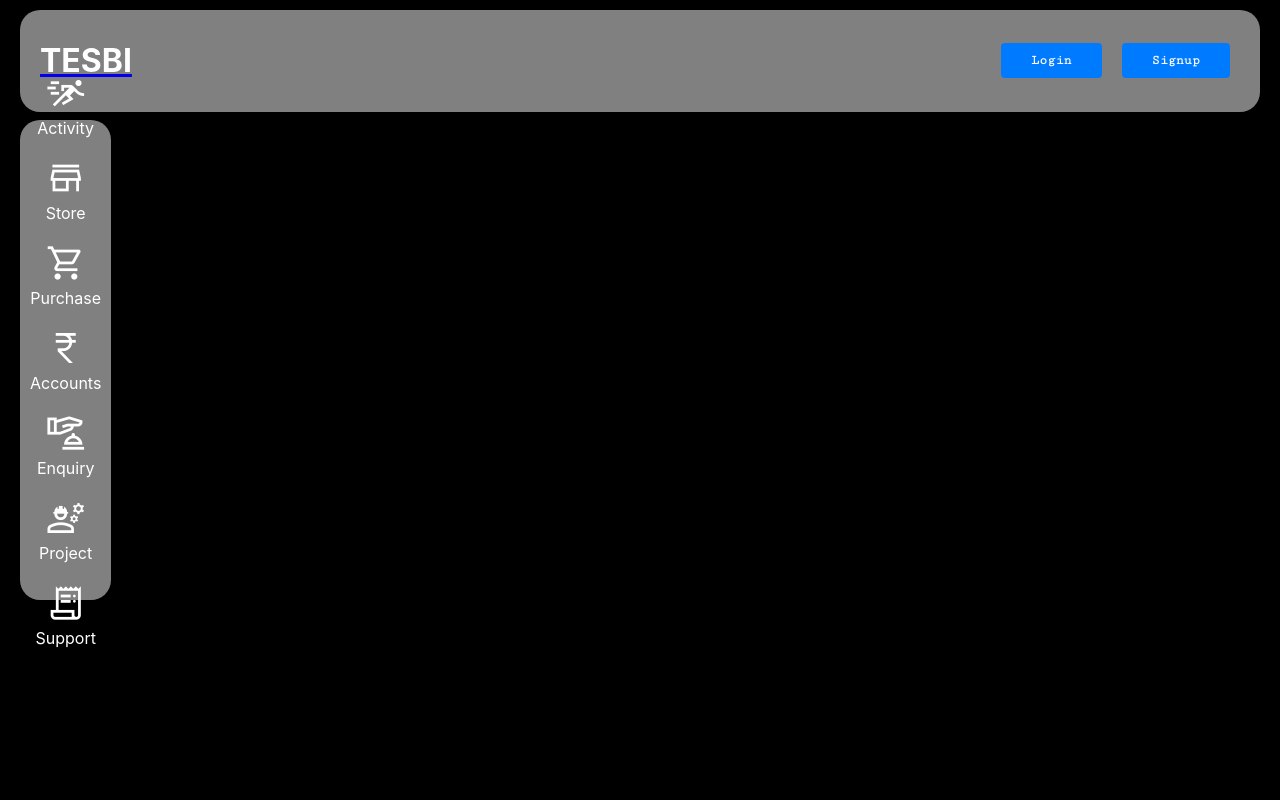
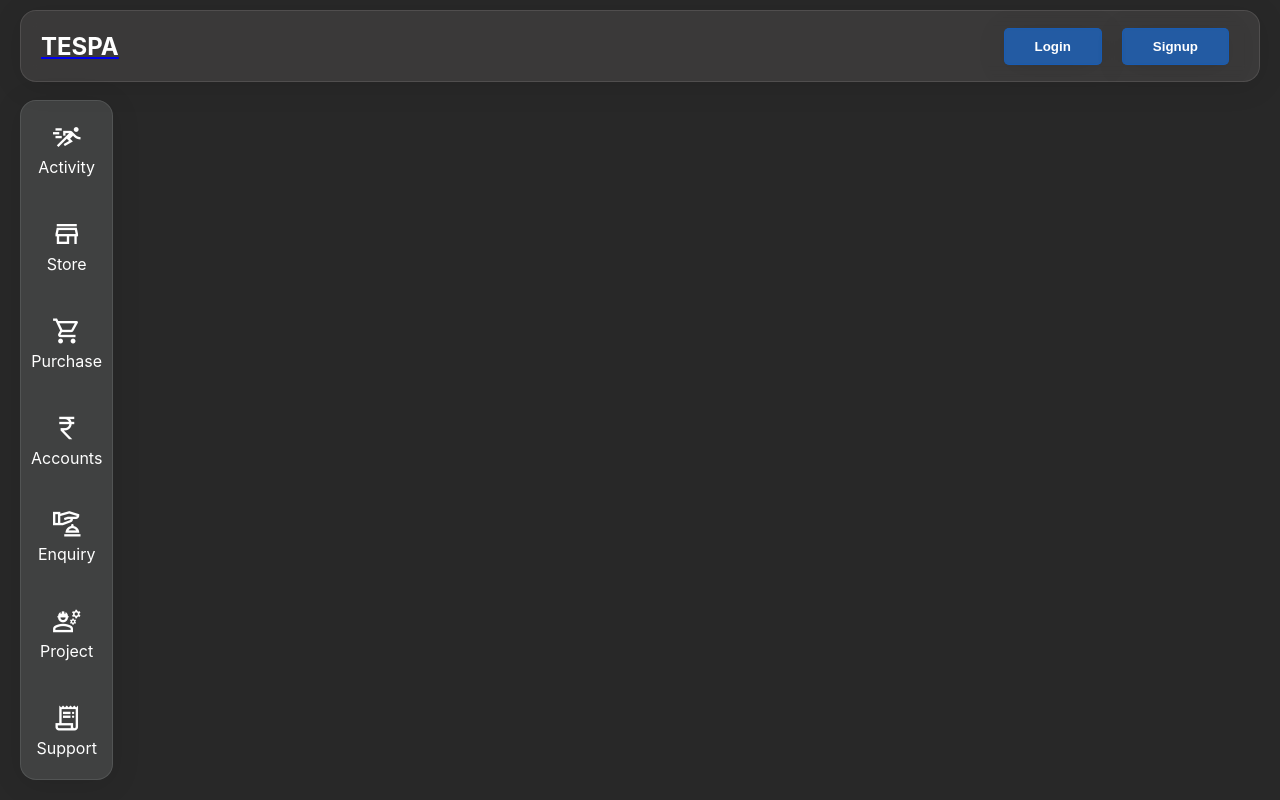
Before and after one commit to sriseven07/react, a JavaScript app in the folder frontend/: page / in a window 1280 px wide. Built offline with nearby package versions, Linux system fonts and the light colour scheme; the HTML template or start-up script is replaced by a standard one.

Commit message:
css update

```diff
--- a/frontend/src/components/Navbar.js
+++ b/frontend/src/components/Navbar.js
@@ -6,7 +6,7 @@ const Navbar = () => {
             <div className="navbar">
                 <div className="heading">
                     <Link>
-                        <h1 className='navHeading'>TESBI</h1>
+                        <h2 className='navHeading'>TESPA</h2>
                     </Link>
                 </div>
                 <div className="navButton">
--- a/frontend/src/index.css
+++ b/frontend/src/index.css
@@ -10,7 +10,7 @@ body {
     sans-serif;
   -webkit-font-smoothing: antialiased;
   -moz-osx-font-smoothing: grayscale;
-  background-color: black;
+  background-color: rgb(40, 40, 40);
 }
 
 code {
@@ -23,12 +23,20 @@ code {
   top: 10px;
   left: 20px;
   right: 20px;
+  height: 50px;
   border-radius: 20px;
   display: flex;
   justify-content: flex-start;
   align-items: center;
   padding: 10px 20px;
-  background-color: grey;
+  /* background-color: rgb(60, 60, 60); */
+  /* From https://css.glass */
+  background: rgba(222, 212, 212, 0.1);
+  border-radius: 16px;
+  box-shadow: 0 4px 30px rgba(0, 0, 0, 0.1);
+  backdrop-filter: blur(7.8px);
+  -webkit-backdrop-filter: blur(7.8px);
+  border: 1px solid rgba(222, 212, 212, 0.13);
 }
 
 .heading {
@@ -37,6 +45,7 @@ code {
 }
 
 .navHeading {
+
   text-decoration: none; /* Removes the underline */
   color: white;          /* Sets the font color to white */
 }
@@ -53,31 +62,47 @@ code {
   padding: 10px 30px;
   border: none;
   border-radius: 4px;
-  background-color: #007bff;
   color: #fff;
-  font-family: "Cutive Mono", monospace;
   font-weight: 700;
-  transition: background-colour 0.3s ease;
   cursor: pointer;
+  /* From https://css.glass */
+  background: rgba(9, 104, 224, 0.6);
+  border-radius: 5px;
+  box-shadow: 0 4px 30px rgba(0, 0, 0, 0.1);
+  backdrop-filter: blur(1.7px);
+  -webkit-backdrop-filter: blur(1.7px);
+  border: 1px solid rgba(9, 104, 224, 0.3);
 }
 
 .navBtn:hover {
-  background-color: #0056b3;
+  /* From https://css.glass */
+  background: rgba(9, 156, 224, 0.83);
+  border-radius: 5px;
+  box-shadow: 0 4px 30px rgba(0, 0, 0, 0.1);
+  backdrop-filter: blur(5px);
+  -webkit-backdrop-filter: blur(5px);
+  border: 1px solid rgba(9, 156, 224, 0.3);
 }
 
 .menu {
   position: fixed;
   left: 20px;
-  bottom: 200px;
-  top: 120px;
+  bottom: 20px;
+  top: 100px;
   border-radius: 20px;
-  background-color: grey;
   width: max-content;
   display: flex;
   flex-direction: column;
   align-items: center;
   justify-content: center;
   cursor: pointer;
+  /* From https://css.glass */
+  background: rgba(238, 241, 245, 0.12);
+  border-radius: 16px;
+  box-shadow: 0 4px 30px rgba(0, 0, 0, 0.1);
+  backdrop-filter: blur(1.7px);
+  -webkit-backdrop-filter: blur(1.7px);
+  border: 1px solid rgba(238, 241, 245, 0.11);
 }
 
 .menu-item {
@@ -89,8 +114,13 @@ code {
 }
 
 .menu-item:hover {
-  background-color: #0056b3;
-  border-radius: 20px;
+  /* From https://css.glass */
+  background: rgba(238, 241, 245, 0.12);
+  border-radius: 16px;
+  box-shadow: 0 4px 30px rgba(0, 0, 0, 0.1);
+  backdrop-filter: blur(1.7px);
+  -webkit-backdrop-filter: blur(1.7px);
+  border: 1px solid rgba(238, 241, 245, 0.57);
 }
 
 .menu-item {
@@ -103,7 +133,7 @@ code {
 .material-symbols-outlined {
   /* Styles for your icon */
   /* Assuming the icon is a font or SVG, adjust styles accordingly */
-  font-size: 40px;        /* Adjust size as needed */
+  font-size: 30px;        /* Adjust size as needed */
   margin-bottom: 5px;     /* Space between icon and text */
 }
 
```
